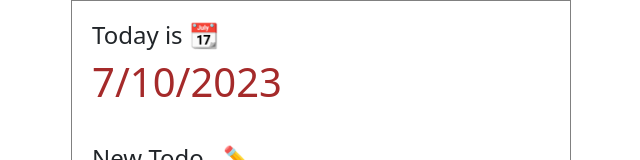
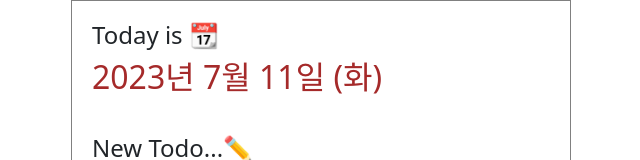
Before and after one commit to 82orez/todo_web, a React (Create React App) app: page / in a window 1280 px wide. Shown: the top 160 px of the page, without its empty margins (319-959 px from the left). Built offline with nearby package versions, Linux system fonts and the light colour scheme; no server answers.

Commit message:
date-fns

```diff
--- a/package.json
+++ b/package.json
@@ -7,6 +7,8 @@
     "@testing-library/react": "^13.4.0",
     "@testing-library/user-event": "^13.5.0",
     "bootstrap": "^5.3.0",
+    "date-fns": "^2.30.0",
+    "date-fns-tz": "^2.0.0",
     "react": "^18.2.0",
     "react-bootstrap": "^2.8.0",
     "react-dom": "^18.2.0",
--- a/src/components/Header.js
+++ b/src/components/Header.js
@@ -1,8 +1,26 @@
+import { format } from 'date-fns';
+import { utcToZonedTime } from 'date-fns-tz';
+import koLocale from 'date-fns/locale/ko';
+
+// 현재 UTC 시간을 가져옵니다.
+let nowUtc = new Date();
+
+// 한국의 타임존은 'Asia/Seoul' 입니다.
+let koreaTimeZone = 'Asia/Seoul';
+
+// UTC 시간을 한국 로컬 시간으로 변환합니다.
+let nowKoreaTime = utcToZonedTime(nowUtc, koreaTimeZone);
+
+// 변환된 한국 로컬 시간을 원하는 형식으로 포맷팅합니다.
+let formattedKoreaTime = format(nowKoreaTime, "yyyy년 M월 d일 (E)", {locale: koLocale});
+
+console.log(formattedKoreaTime);
+
 const Header = () => {
   return (
     <div>
       <h4>Today is 📆</h4>
-      <h1 style={{color: 'brown'}}>{new Date().toLocaleDateString()}</h1>
+      <h2 style={{color: 'brown'}}>{formattedKoreaTime}</h2>
     </div>
   );
 };
```
Also changed, not shown: 1 other file (tests, documents, lock files or other folders).
